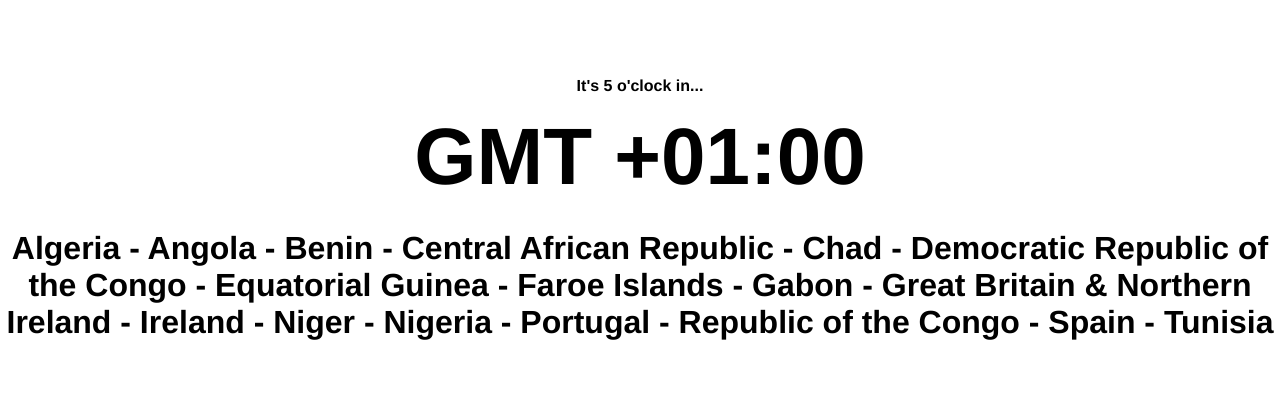
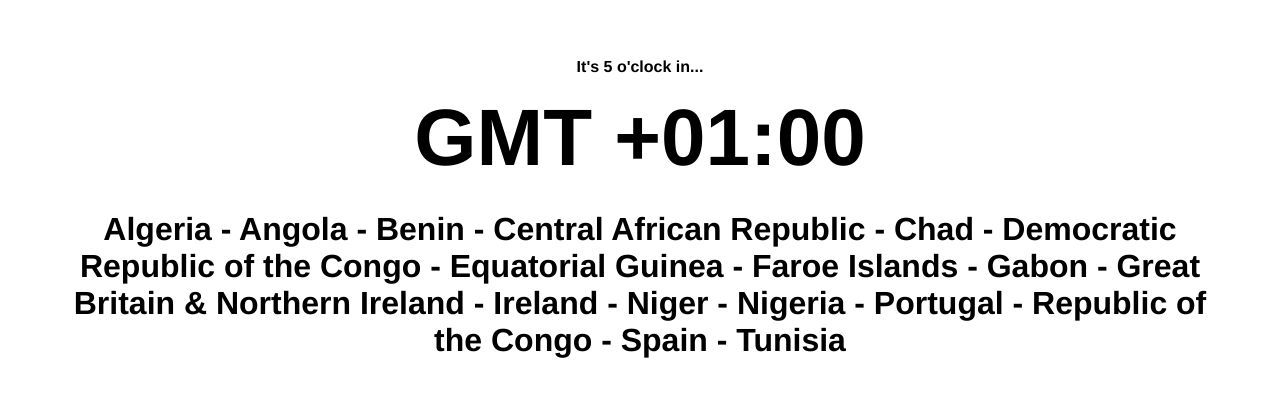
Before and after one commit to fourd/fivejs, a plain HTML site: page index.html in a window 1280 px wide. Shown: the part 146-542 px from the top of the page. Drawn offline with Linux system fonts and the light colour scheme.

Commit message:
formatting, make "everything" div 90% width

```diff
--- a/fjs.css
+++ b/fjs.css
@@ -1,5 +1,9 @@
 html {
    height: 100%;
+}
+
+#everything{
+	width:90%;
 }
 
 body {
```
